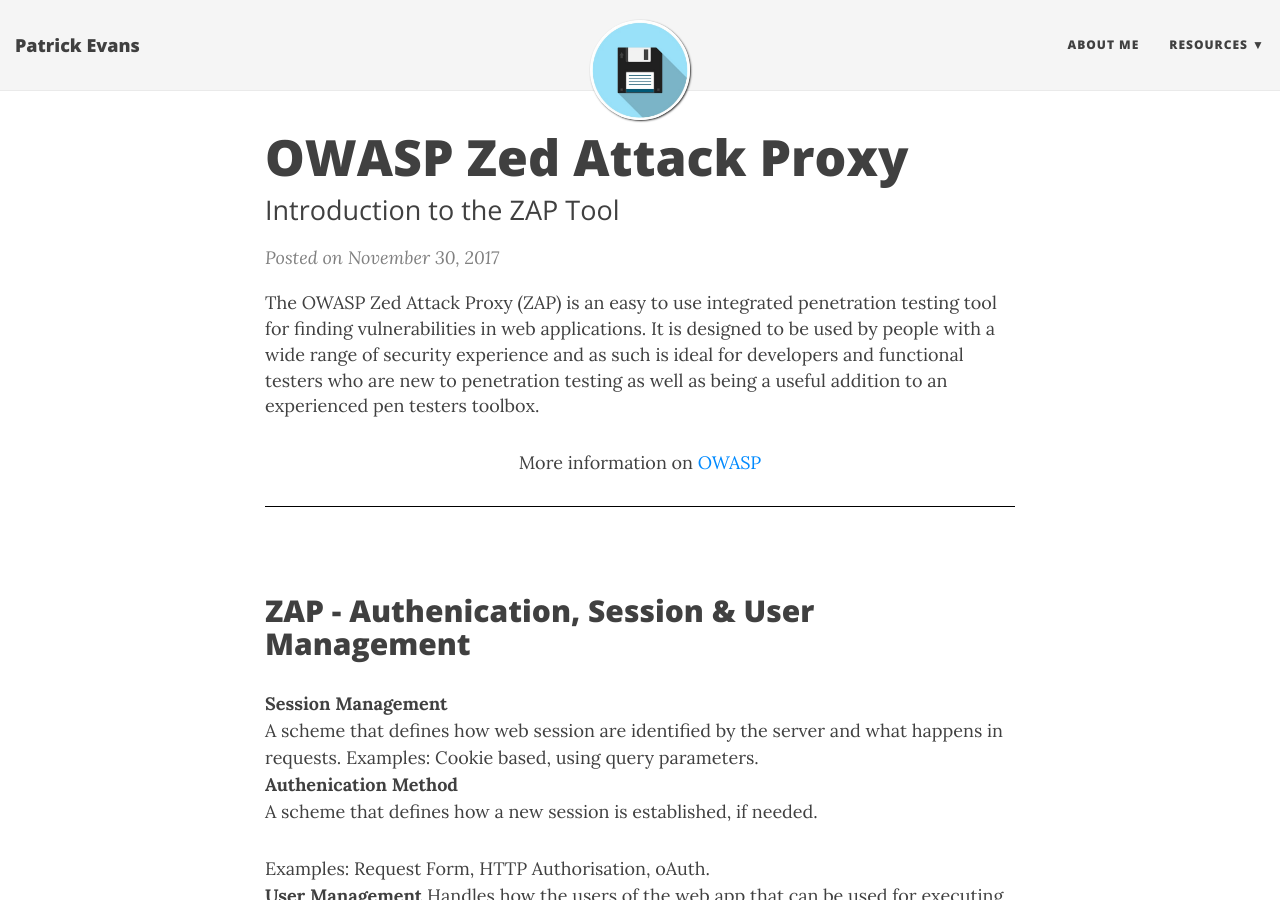
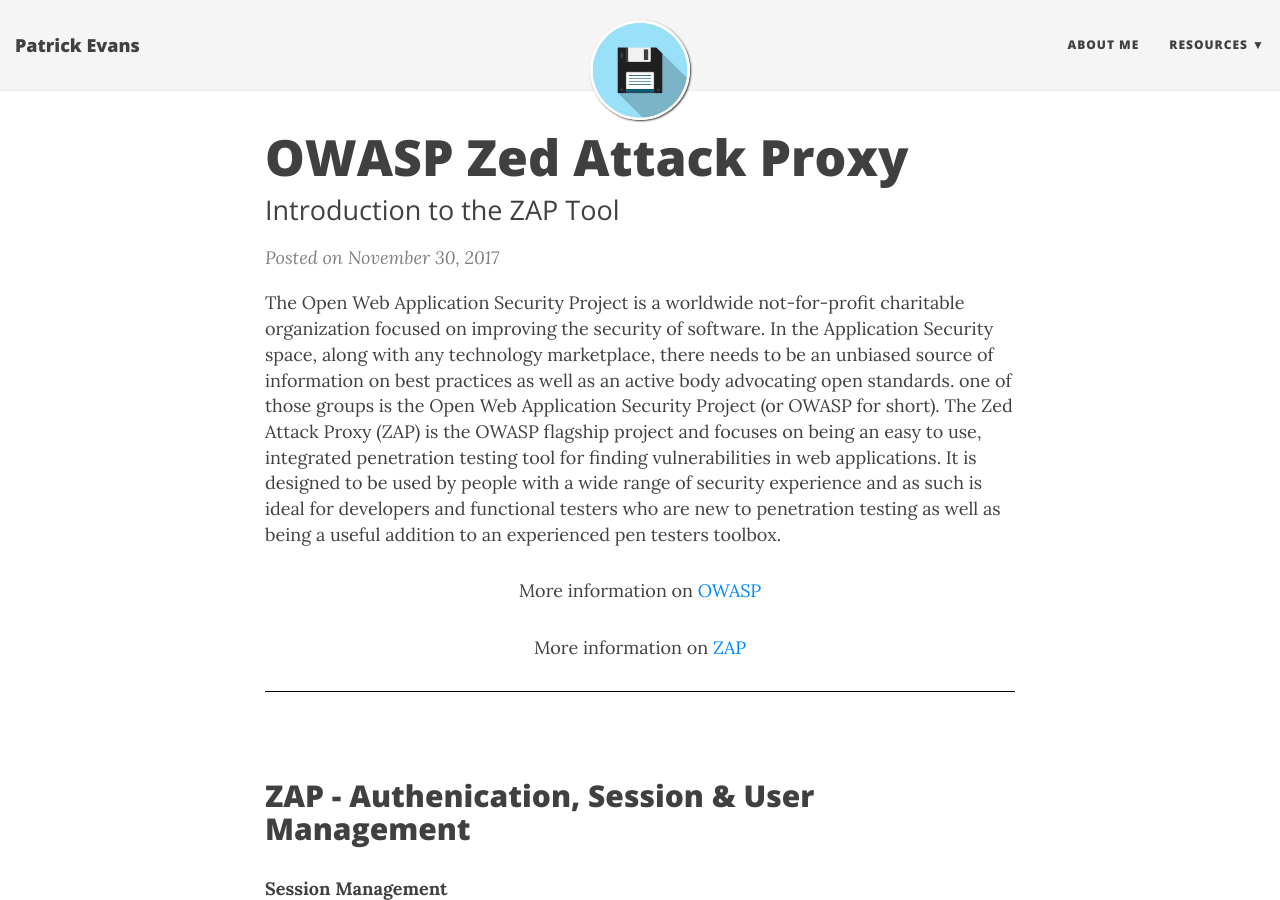
Before and after one commit to patevs/old_blog, a Jekyll site: the page built from _posts/2017-11-30-owasp-zap.md, in a window 1280 px wide and 900 px high. Built offline with Jekyll 4.4.1, drawn with Linux system fonts in a browser that asks for light colours; nearby versions of some CDN libraries.

Commit message:
updating owasp-zap post

```diff
--- a/_posts/2017-11-30-owasp-zap.md
+++ b/_posts/2017-11-30-owasp-zap.md
@@ -6,11 +6,14 @@ subtitle: Introduction to the ZAP Tool
 
 <div style="border-bottom:1px solid black">
 
-The OWASP Zed Attack Proxy (ZAP) is an easy to use integrated penetration testing tool for finding vulnerabilities in web applications.
+The Open Web Application Security Project is a worldwide not-for-profit charitable organization focused on improving the security of software. In the Application Security space, along with any technology marketplace, there needs to be an unbiased source of information on best practices as well as an active body advocating open standards. one of those groups is the Open Web Application Security Project (or OWASP for short).
+
+The Zed Attack Proxy (ZAP) is the OWASP flagship project and focuses on being an easy to use, integrated penetration testing tool for finding vulnerabilities in web applications.
 
 It is designed to be used by people with a wide range of security experience and as such is ideal for developers and functional testers who are new to penetration testing as well as being a useful addition to an experienced pen testers toolbox.
 
  <p style="text-align:center"> More information on<a href="https://www.owasp.org/index.php/Main_Page"> OWASP</a></p>
+ <p style="text-align:center"> More information on<a href="https://www.owasp.org/index.php/OWASP_Zed_Attack_Proxy_Project"> ZAP</a></p>
 
 </div>
 
```
